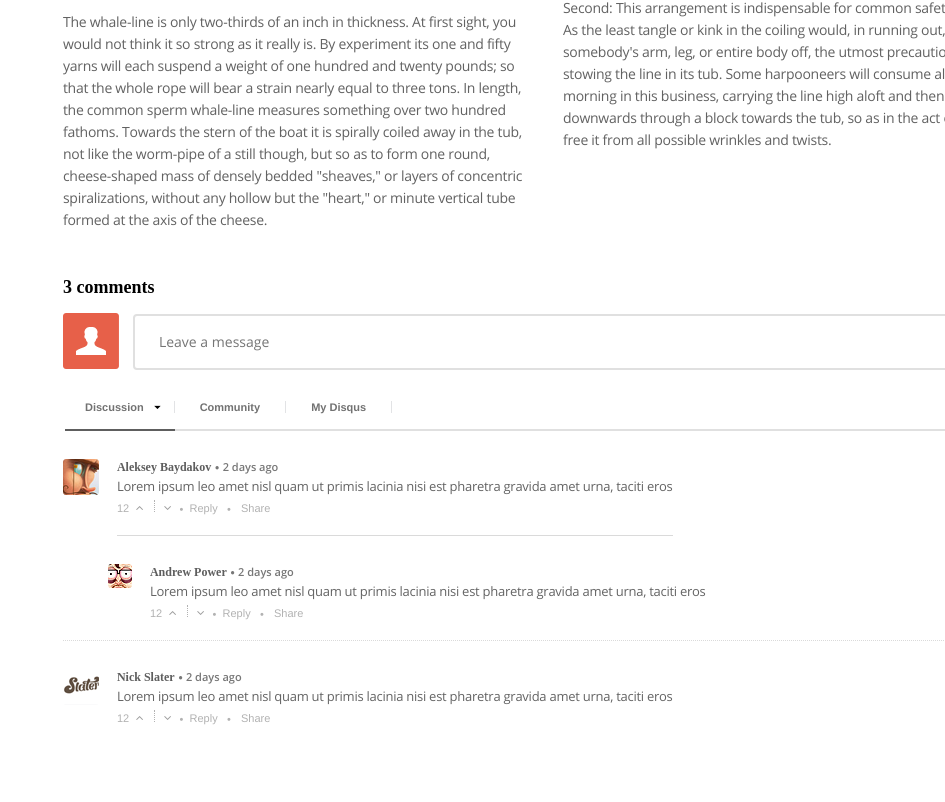
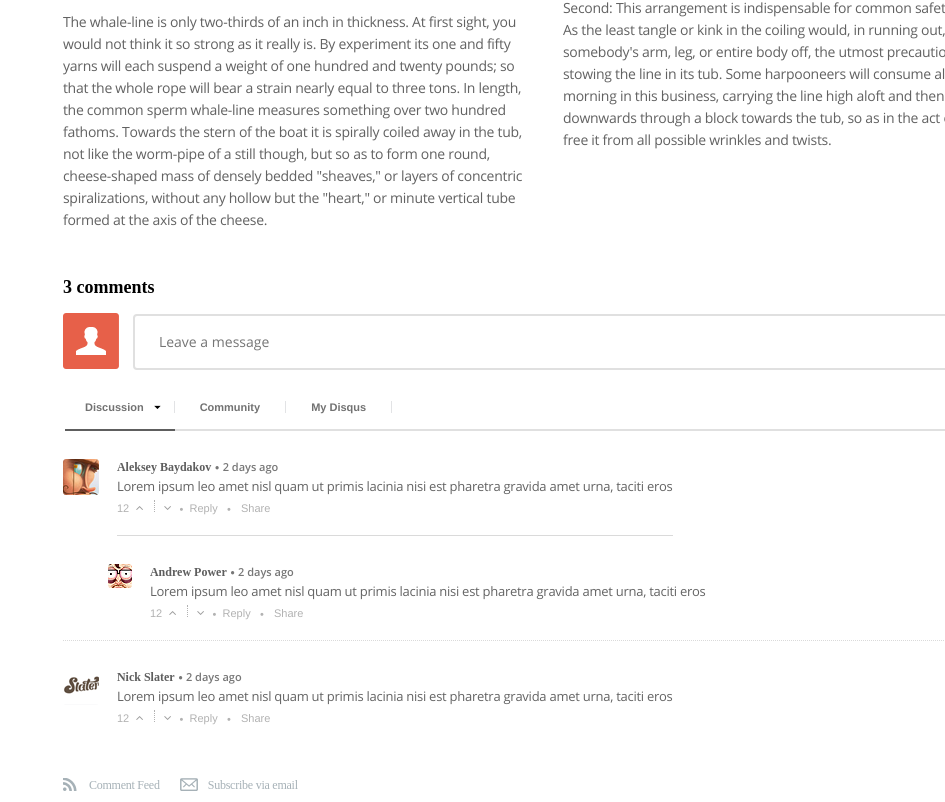
Before and after one commit to DaryaMarkova/WebmasteringBasic, a website built with webpack: page src/detail.html in a window 1280 px wide. Shown: the part 1381-2183 px from the top of the page, without its empty margins (335-1280 px from the left). Before the commit the page ends 2134 px from the top, so only its background shows below. Built offline with nearby package versions, Linux system fonts and the light colour scheme; files whose address does not match are found by name; a web font is replaced by a local one.

Commit message:
footer actions have been added

```diff
--- a/src/detail.html
+++ b/src/detail.html
@@ -262,6 +262,11 @@
                 </div>
               </li>
             </ul>
+            <!-- Footer -->
+            <div class="detail-comments__footer">
+              <span class="detail-comments__footer-action detail-comments__footer-action--feed">Comment Feed</span>
+              <span class="detail-comments__footer-action detail-comments__footer-action--subscribe">Subscribe via email</span>
+            </div>
           </div>
         </div>
 
--- a/src/scss/detail.css
+++ b/src/scss/detail.css
@@ -3,7 +3,6 @@
 @import '~assets/scss/menu.css';
 @import '~assets/scss/controls.css';
 
-/* TODO: split up on sections this style */
 body {
     margin: 0;
     padding: 0;
@@ -416,10 +415,45 @@ body {
     top: 1px;
     left: -10px;
 }
-
+.detail-comments__footer-action {
+    font-family: 'OpenSans-Bold';
+    font-size: 12px;
+    letter-spacing: -0.02em;
+    color: #a6b1b7;
+}
 .detail-comments__listitem--action:last-of-type {
     margin-left: 20px;
 }
+
 .detail-comments__listitem--action:last-of-type::before {
     left: -14px;
 }
+
+.detail-comments__footer {
+    margin-top: 30px;
+}
+
+.detail-comments__footer-action--feed::before {
+    content: '';
+    display: inline-block;
+    vertical-align: middle;
+    padding-bottom: 2px;
+    width: 16px;
+    height: 14px;
+    margin-right: 10px;
+    background: url('assets/img/footer_icons.png') no-repeat;
+}
+.detail-comments__footer-action--subscribe {
+    margin-left: 16px;
+}
+.detail-comments__footer-action--subscribe::before {
+    content: '';
+    display: inline-block;
+    vertical-align: middle;
+    padding-bottom: 2px;
+    width: 18px;
+    height: 14px;
+    margin-right: 10px;
+    background: url('assets/img/footer_icons.png') no-repeat;
+    background-position: -16px 0px;
+}
```
Also changed, not shown: src/img/footer_icons.png (added).
